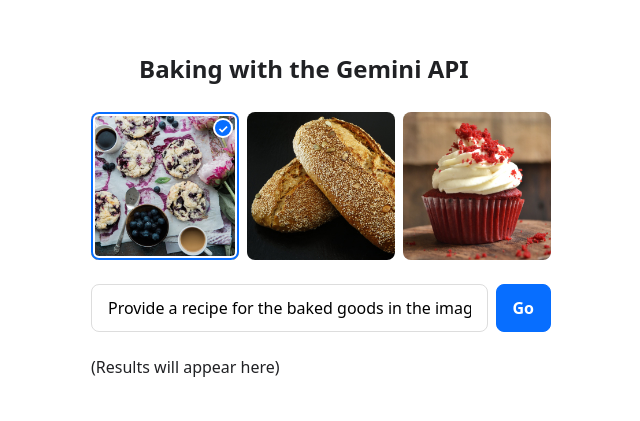
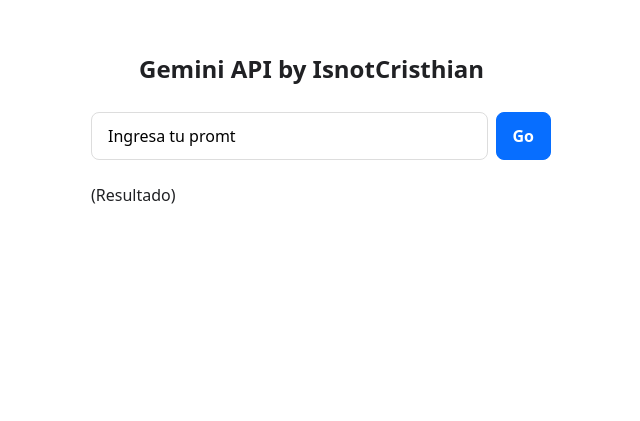
Before and after one commit to Isnotcristhianr/Api-Gemini, a website built with Vite: page index.html in a window 1280 px wide. Shown: the whole page, without its empty margins (319-959 px from the left). Built offline with nearby package versions, Linux system fonts and the light colour scheme; some packages are replaced by stand-ins of ours; files whose address does not match are found by name.

Commit message:
correciones bugs

```diff
--- a/index.html
+++ b/index.html
@@ -4,14 +4,14 @@
 <head>
   <meta charset="UTF-8" />
   <meta name="viewport" content="width=device-width, initial-scale=1.0" />
-  <title>Baking with the Gemini API</title>
+  <title>Gemini API by IsnotCristhian </title>
 </head>
 
 <body>
   <main>
-    <h1>Baking with the Gemini API</h1>
+    <h1>Gemini API by IsnotCristhian </h1>
     <form>
-      <div class="image-picker">
+      <div class="image-picker" style="display: none;">
         <label class="image-choice">
           <input type="radio" checked name="chosen-image" value="/baked_goods_1.jpg">
           <img src="/baked_goods_1.jpg">
@@ -28,12 +28,12 @@
       <div class="prompt-box">
         <label>
           <input name="prompt" placeholder="Enter instructions here" type="text"
-            value="Provide a recipe for the baked goods in the image">
+            value="Ingresa tu promt">
         </label>
         <button type="submit">Go</button>
       </div>
     </form>
-    <p class="output">(Results will appear here)</p>
+    <p class="output">(Resultado)</p>
   </main>
 
   <script type="module" src="/main.js"></script>
```
